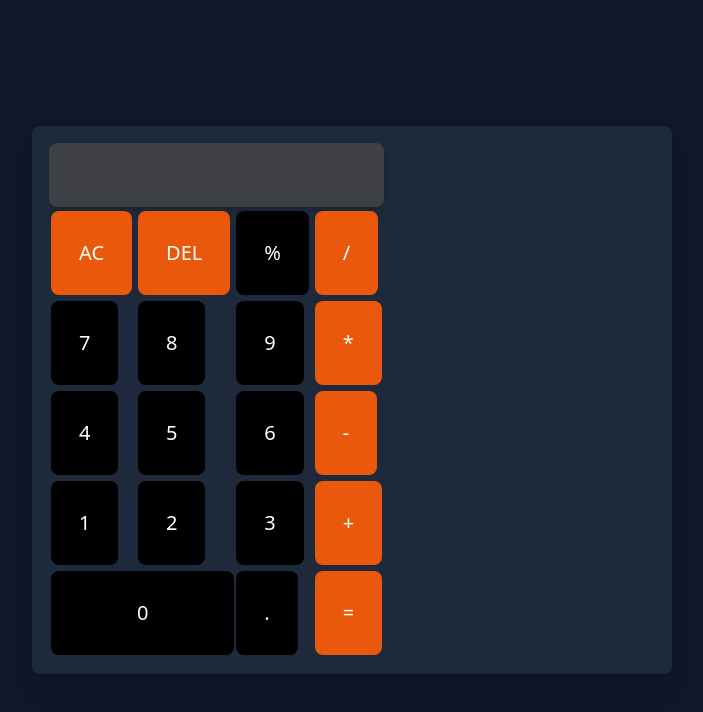
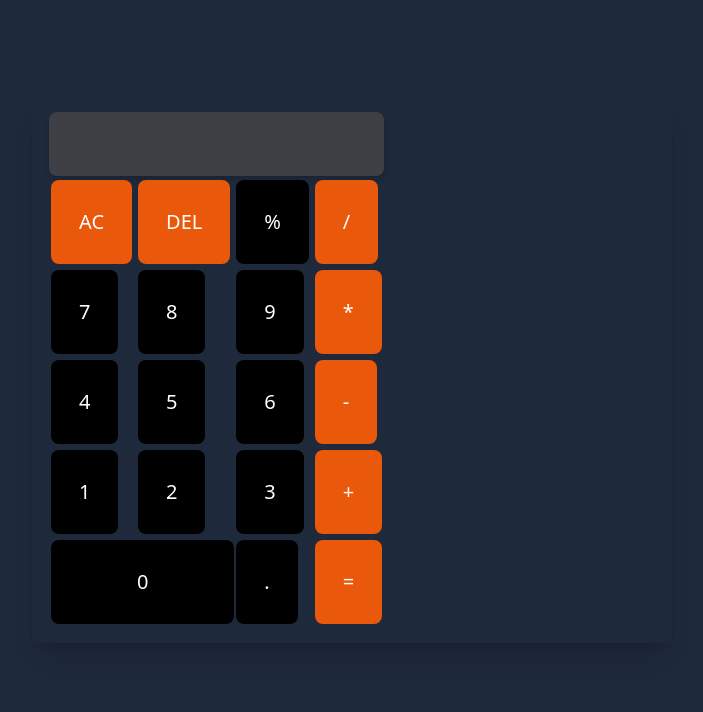
Before and after one commit to Mohit13333/tailwind-calculator, a website: page index.html in a window 1280 px wide. Shown: the whole page, without its empty margins (288-991 px from the left). Drawn offline with Linux system fonts and the light colour scheme.

Commit message:
Add files via upload

```diff
--- a/index.html
+++ b/index.html
@@ -18,7 +18,6 @@
                 width: 100%;
                 display:flex;
                 align-items: flex-end;
-                margin-bottom: 10px;
             }
         }
 
@@ -37,7 +36,7 @@
         }
     </style>
 </head>
-<body class="bg-slate-900 h-screen flex items-center justify-center">
+<body class="bg-slate-800 h-[92.3vh] flex items-center justify-center">
     <div class="calculator-container bg-slate-800 p-4 rounded-lg shadow-xl flex flex-col justify-center overflow-hidden">
         <table class="calc w-full h-full grid grid-cols-4 gap-2">
             <tr>
```
Also changed, not shown: output.css.
